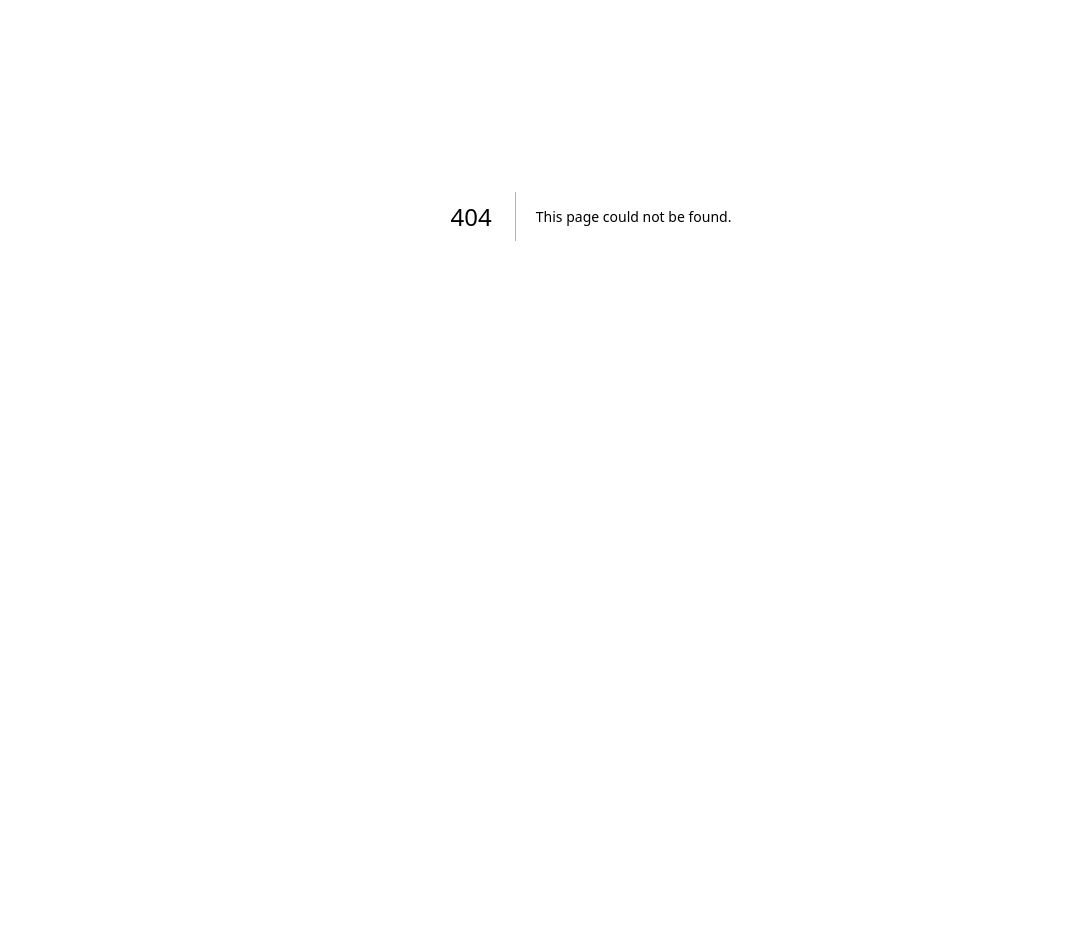
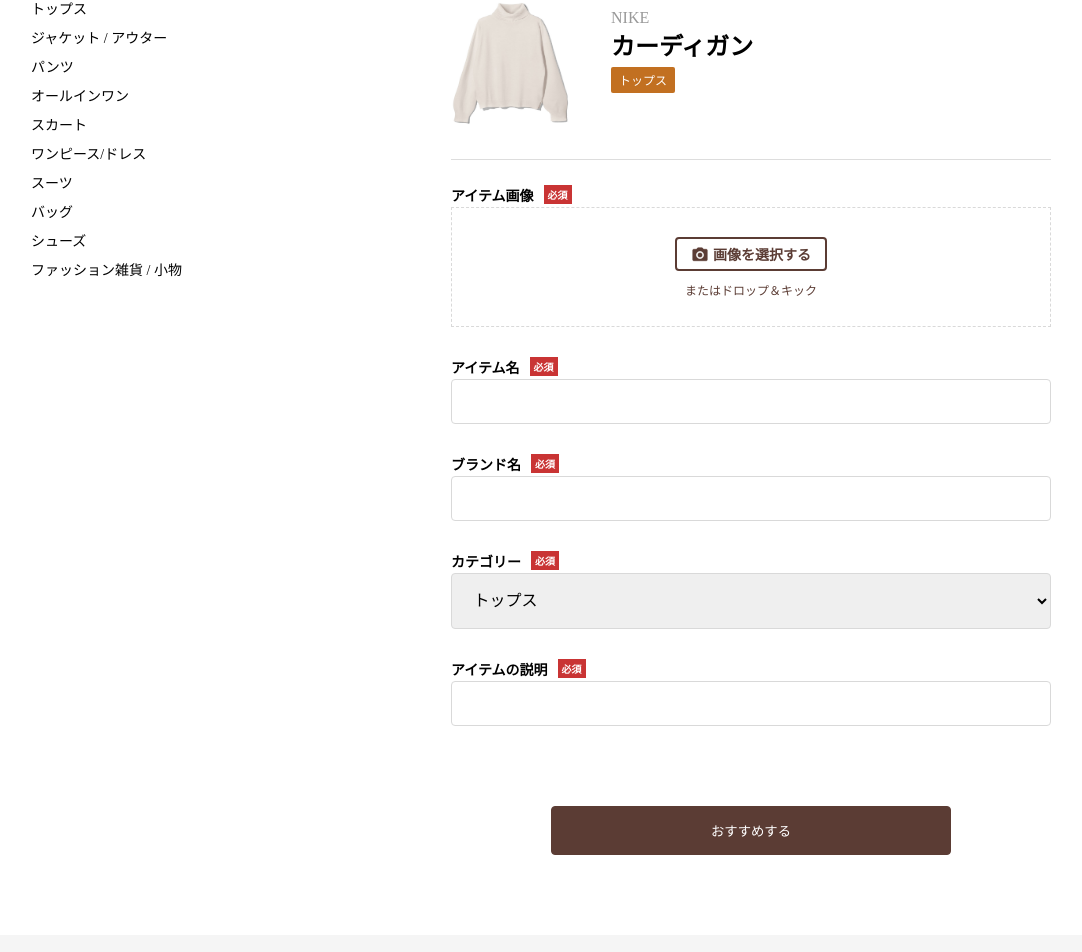
Before and after one commit to jinya-tojo/CO-DENAITO, a Next.js app: page /suggest in a window 1280 px wide. Before the commit this address had no page. Shown: the part 184-1136 px from the top of the page, without its empty margins (49-1131 px from the left). Before the commit the page ends 800 px from the top, so only its background shows below. Built offline with nearby package versions, Linux system fonts and the light colour scheme.

Commit message:
おすすめ投稿ページの実装

```diff
--- a/src/components/PostImage/styles.ts
+++ b/src/components/PostImage/styles.ts
@@ -9,7 +9,7 @@ export const getShapeStyle = (shape: string) => {
         height: 120px;
         border: 1px dashed #d9d9d9;
         padding-top: 29px;
-        margin-bottom: 50px;
+        margin-bottom: 30px;
         &:hover {
           cursor: pointer;
         }
--- a/src/components/SuggestTo/styles.ts
+++ b/src/components/SuggestTo/styles.ts
@@ -7,6 +7,7 @@ export const boxStyles = makeStyles({
     width: 600px;
     border-bottom: 1px solid #ddd;
     padding-bottom: 25px;
+    margin-bottom: 25px;
   `,
 })
 
--- /dev/null
+++ b/src/pages/suggest/index.tsx
@@ -0,0 +1,66 @@
+import React, { useState } from 'react'
+import { Button } from 'src/components/Button/Index'
+import { Category } from 'src/components/Category'
+import { Footer } from 'src/components/Footer'
+import { LoginHeader } from 'src/components/LoginHeader'
+import { PostImage } from 'src/components/PostImage'
+import { SelectCategory } from 'src/components/SelectCategory'
+import { SuggestTo } from 'src/components/SuggestTo'
+import { TextInput } from 'src/components/TextInput'
+import { buttonStyles, containerStyles, inputsStyles } from './styles'
+
+const Suggest: React.FC = () => {
+  const [item, setItem] = useState('')
+  const [bland, setBland] = useState('')
+  const [text, setText] = useState('')
+
+  const onClickButton = () => {
+    alert('実行されたよ')
+  }
+
+  return (
+    <div>
+      <LoginHeader />
+      <div css={containerStyles.container}>
+        <Category />
+        <div css={inputsStyles.inputs}>
+          <SuggestTo bland="NIKE" item="カーディガン" category="トップス" />
+          <PostImage shape="box" />
+          <TextInput
+            tag="yes"
+            width="long"
+            size="big"
+            label="アイテム名"
+            onChange={(v: string) => setItem(v)}
+          />
+          <TextInput
+            tag="yes"
+            width="long"
+            size="big"
+            label="ブランド名"
+            onChange={(v: string) => setItem(v)}
+          />
+          <SelectCategory />
+          <TextInput
+            tag="yes"
+            width="long"
+            size="big"
+            label="アイテムの説明"
+            onChange={(v: string) => setItem(v)}
+          />
+          <div css={buttonStyles.button}>
+            <Button
+              backgroundColor="blown"
+              color="white"
+              text="おすすめする"
+              onClick={onClickButton}
+            />
+          </div>
+        </div>
+      </div>
+      <Footer />
+    </div>
+  )
+}
+
+export default Suggest
--- /dev/null
+++ b/src/pages/suggest/styles.ts
@@ -0,0 +1,24 @@
+import { css } from '@emotion/react'
+import makeStyles from 'src/styles/makeStyles'
+
+export const containerStyles = makeStyles({
+  container: () => css`
+    display: flex;
+    width: 1280px;
+    margin: 0 auto;
+  `,
+})
+
+export const inputsStyles = makeStyles({
+  inputs: () => css`
+    padding: 80px;
+    margin: 0 auto;
+  `,
+})
+
+export const buttonStyles = makeStyles({
+  button: () => css`
+    text-align: center;
+    padding-top: 50px;
+  `,
+})
```
